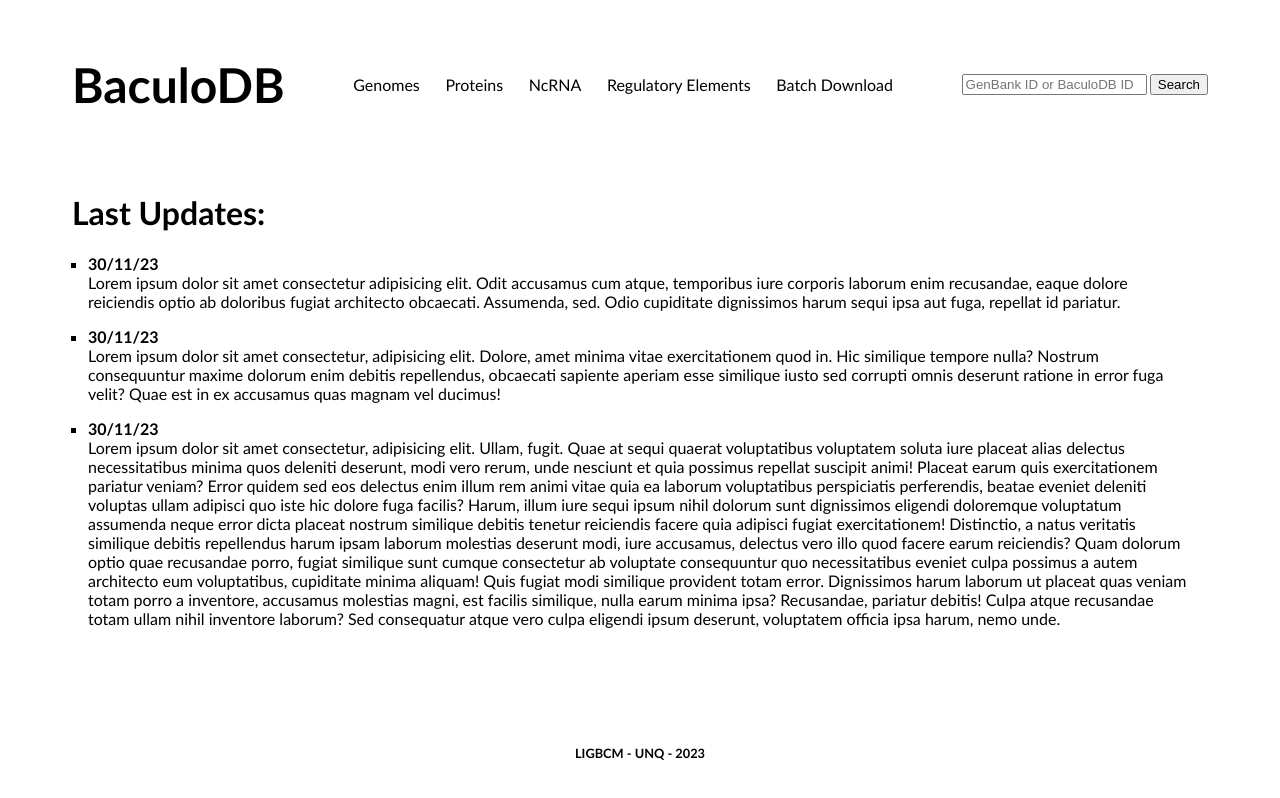
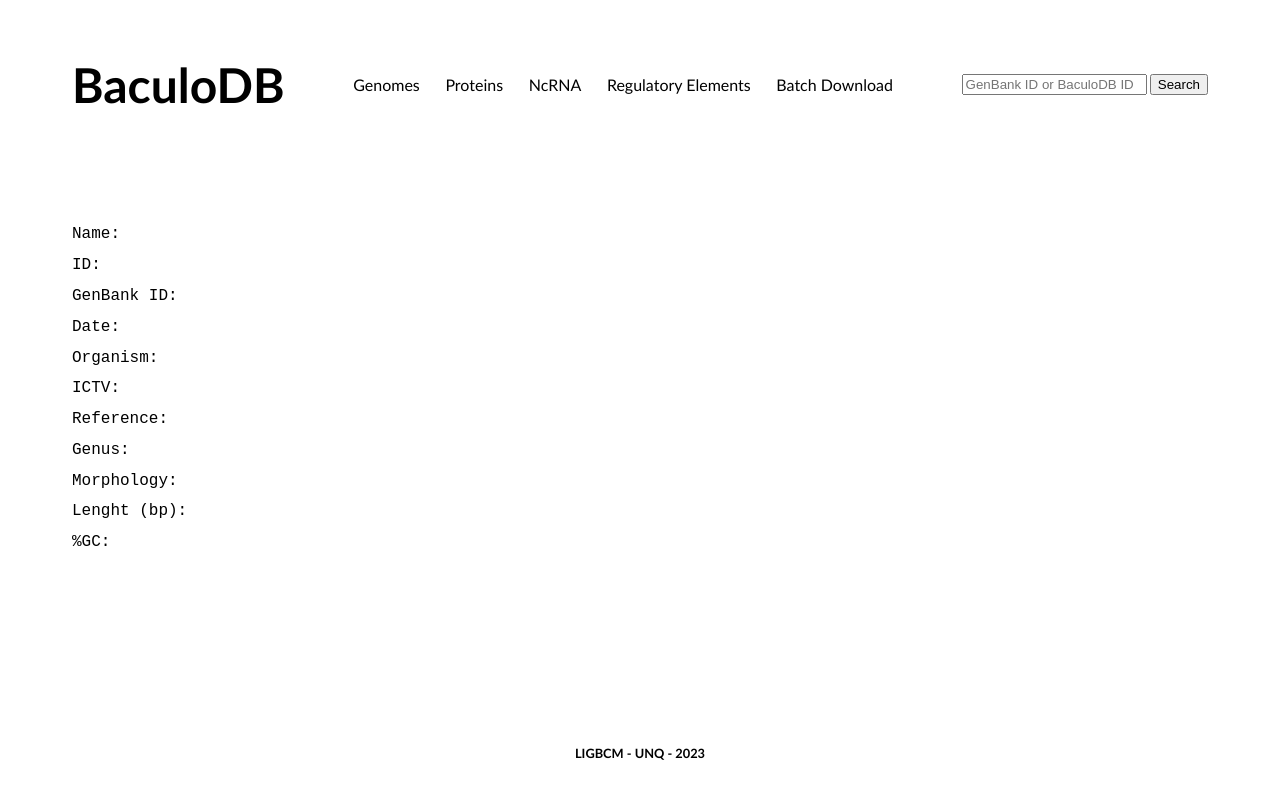
Before and after one commit to lfm-bio/BaculoDB-frontend, a React (Vite) app: page /genome in a window 1280 px wide. Shown: the top 798 px of the page. Built offline with nearby package versions, Linux system fonts and the light colour scheme.

Commit message:
newfiles

```diff
--- a/src/App.jsx
+++ b/src/App.jsx
@@ -1,6 +1,8 @@
 import Header from "./Header"
 import MainContent from "./MainContent"
 import Footer from "./Footer"
+import { BrowserRouter, Route, Routes } from "react-router-dom"
+import Genome from "./Genome"
 
 function App() {
 
@@ -8,8 +10,15 @@ return (<>
 
 
   <Header />
-  <MainContent />
+  <BrowserRouter>
+  <Routes>
+    <Route path="/" element={<MainContent />} />
+    <Route path="/genome" element={<Genome />} />
+  </Routes>
+  </BrowserRouter>
+
   <Footer />
+
 
 
 
--- a/src/Footer.jsx
+++ b/src/Footer.jsx
@@ -1,7 +1,8 @@
 import styles from "./footer.module.css"
 
 function Footer(){
-    return(<div className={styles.footer}>
+    return(
+    <div className={styles.footer}>
     LIGBCM - UNQ - 2023
     </div>)
 }
--- /dev/null
+++ b/src/Genome.jsx
@@ -0,0 +1,26 @@
+import styles from "./genome.module.css"
+
+function Genome(){
+return (
+    <>
+    <ul className={styles.genomeInfo}>
+    <li>Name: </li>
+    <li>ID: </li>
+    <li>GenBank ID: </li>
+    <li>Date: </li>
+    <li>Organism: </li>
+    <li>ICTV: </li>
+    <li>Reference: </li>
+    <li>Genus: </li>
+    <li>Morphology: </li>
+    <li>Lenght (bp): </li>
+    <li>%GC: </li>
+
+    </ul>
+
+    </>
+)
+
+}
+
+export default Genome
--- /dev/null
+++ b/src/genome.module.css
@@ -0,0 +1,11 @@
+.genomeInfo {
+    list-style: none;
+    font-family: 'Courier New', Courier, monospace;
+    padding: 2rem 0;
+    margin-top: 3rem;
+    min-height: 65vh;
+}
+
+.genomeInfo li {
+    margin-bottom: 0.8rem;
+}
```
